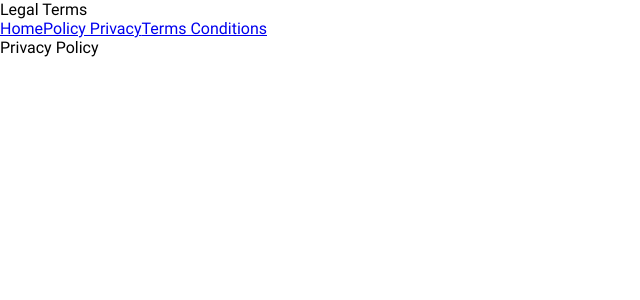
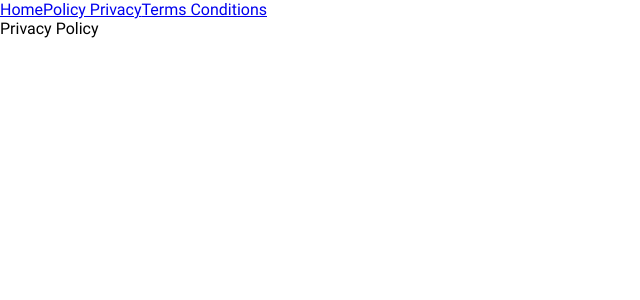
Before and after one commit to andresrodriguezsantos44/betsignal, a Vue app: page /privacy-policy in a window 1280 px wide. Shown: the top 300 px of the page, without its empty margins (0-640 px from the left). Built offline with nearby package versions, Linux system fonts and the light colour scheme.

Commit message:
Components to legal terms layout were created

```diff
--- /dev/null
+++ b/src/components/LegalTerms/NavbarLegalTerms/index.vue
@@ -0,0 +1,15 @@
+<template>
+  <nav>
+    <RouterLink to="/">Home</RouterLink>
+    <RouterLink to="/privacy-policy">Policy Privacy</RouterLink>
+    <RouterLink to="/terms-conditions">Terms Conditions</RouterLink>
+  </nav>
+</template>
+
+<script>
+import { RouterLink } from 'vue-router'
+
+export default {
+  name: 'NavbarLegalTerms'
+}
+</script>
--- a/src/layouts/LegalTermsLayout.vue
+++ b/src/layouts/LegalTermsLayout.vue
@@ -1,19 +1,17 @@
 <template>
-  <h1>Legal Terms</h1>
-
-  <nav>
-    <RouterLink to="/">Home</RouterLink>
-    <RouterLink to="/privacy-policy">Policy Privacy</RouterLink>
-    <RouterLink to="/terms-conditions">Terms Conditions</RouterLink>
-  </nav>
-
+  <NavbarLegalTerms />
   <RouterView />
 </template>
 
 <script>
-import { RouterView, RouterLink } from 'vue-router'
+import { RouterView } from 'vue-router'
+
+import NavbarLegalTerms from '../components/LegalTerms/NavbarLegalTerms/index.vue'
 
 export default {
-  name: 'LegalTermsLayout'
+  name: 'LegalTermsLayout',
+  components: {
+    NavbarLegalTerms
+  }
 }
 </script>
```
